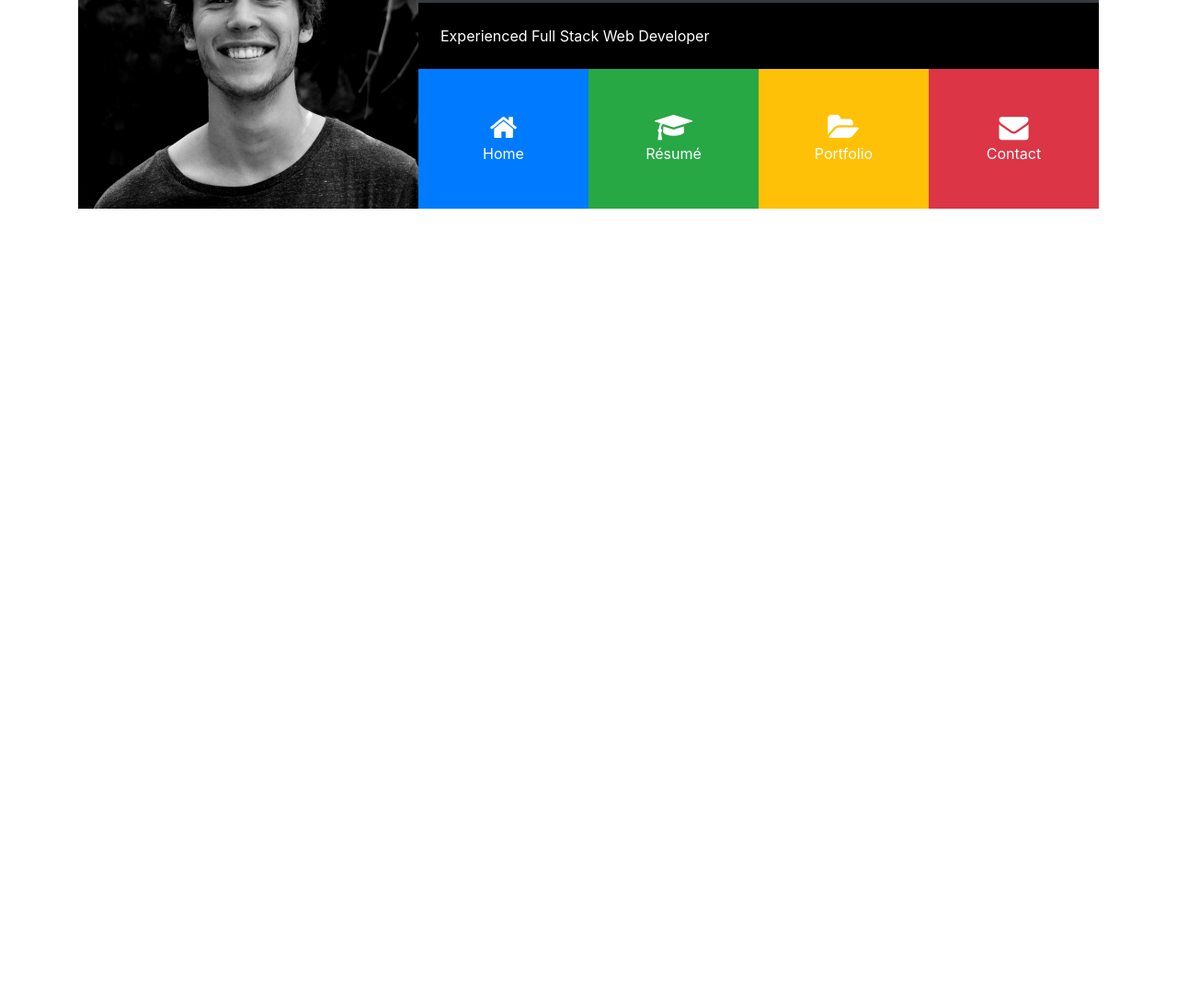
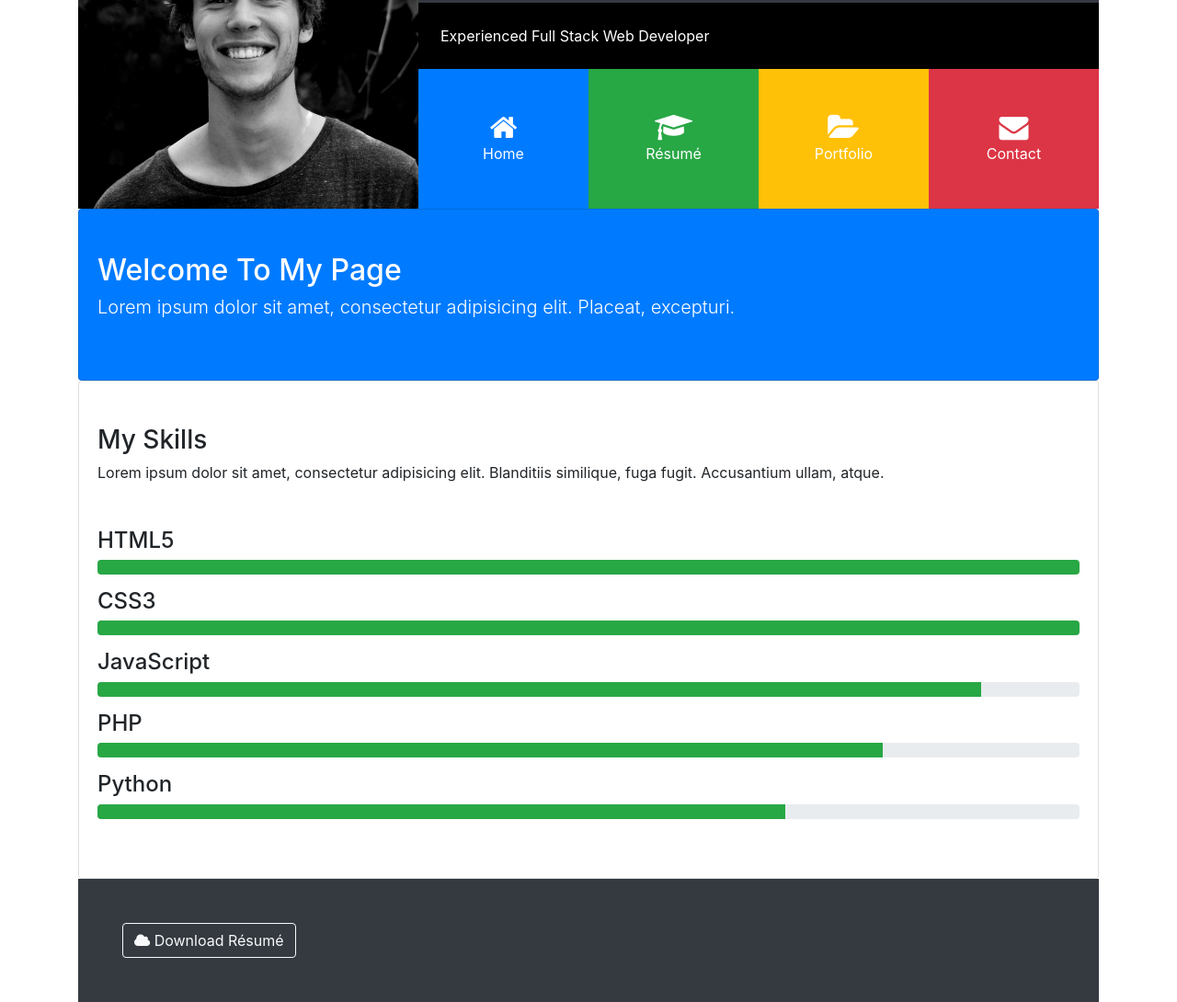
Before and after one commit to toddcf/bs4-portfolio-theme, a website: page src/index.html in a window 1280 px wide. Shown: the part 163-1253 px from the top of the page at 92% size. Before the commit the page ends 800 px from the top, so only its background shows below. Drawn offline with Linux system fonts and the light colour scheme.

Commit message:
Added footer.

```diff
--- a/src/index.html
+++ b/src/index.html
@@ -53,19 +53,19 @@
 						<div>
 							<div class="d-flex flex-row text-white align-items-stretch text-center">
 
-								<div class="port-item p-4 bg-primary">
+								<div class="port-item p-4 bg-primary" data-toggle="collapse" data-target="#home">
 									<i class="fa fa-home d-block"></i>Home
 								</div>
 
-								<div class="port-item p-4 bg-success">
+								<div class="port-item p-4 bg-success" data-toggle="collapse" data-target="#resume">
 									<i class="fa fa-graduation-cap d-block"></i>Résumé
 								</div>
 
-								<div class="port-item p-4 bg-warning">
+								<div class="port-item p-4 bg-warning" data-toggle="collapse" data-target="#portfolio">
 									<i class="fa fa-folder-open d-block"></i>Portfolio
 								</div>
 
-								<div class="port-item p-4 bg-danger">
+								<div class="port-item p-4 bg-danger" data-toggle="collapse" data-target="#contact">
 									<i class="fa fa-envelope d-block"></i>Contact
 								</div>
 
@@ -75,6 +75,68 @@
 				</div>
 			</div>
 		</header>
+
+		<!-- HOME -->
+		<div id="home" class="collapse show">
+
+			<div class="card card-body bg-primary text-white py-5">
+				<h2>Welcome To My Page</h2>
+				<p class="lead">Lorem ipsum dolor sit amet, consectetur adipisicing elit. Placeat, excepturi.</p>
+			</div>
+
+			<div class="card card-body py-5">
+				<h3>My Skills</h3>
+				<p>Lorem ipsum dolor sit amet, consectetur adipisicing elit. Blanditiis similique, fuga fugit. Accusantium ullam, atque.</p>
+				<hr>
+				<h4>HTML5</h4>
+				<div class="progress mb-3">
+					<div class="progress-bar bg-success" style="width: 100%">
+
+					</div>
+				</div>
+
+				<h4>CSS3</h4>
+				<div class="progress mb-3">
+					<div class="progress-bar bg-success" style="width: 100%">
+
+					</div>
+				</div>
+
+				<h4>JavaScript</h4>
+				<div class="progress mb-3">
+					<div class="progress-bar bg-success" style="width: 90%">
+
+					</div>
+				</div>
+
+				<h4>PHP</h4>
+				<div class="progress mb-3">
+					<div class="progress-bar bg-success" style="width: 80%">
+
+					</div>
+				</div>
+
+				<h4>Python</h4>
+				<div class="progress mb-3">
+					<div class="progress-bar bg-success" style="width: 70%">
+
+					</div>
+				</div>
+			</div>
+
+		</div>
+
+		<!-- FOOTER -->
+		<footer id="main-footer" class="p-5 bg-dark text-white">
+			<div class="row">
+				<div class="col-md-6">
+					<a href="#" class="btn btn-outline-light">
+						<i class="fa fa-cloud"></i>&nbsp;Download Résumé
+					</a>
+				</div>
+			</div>
+		</footer>
+
 	</div>
 
 	<!-- jQuery -->
```
